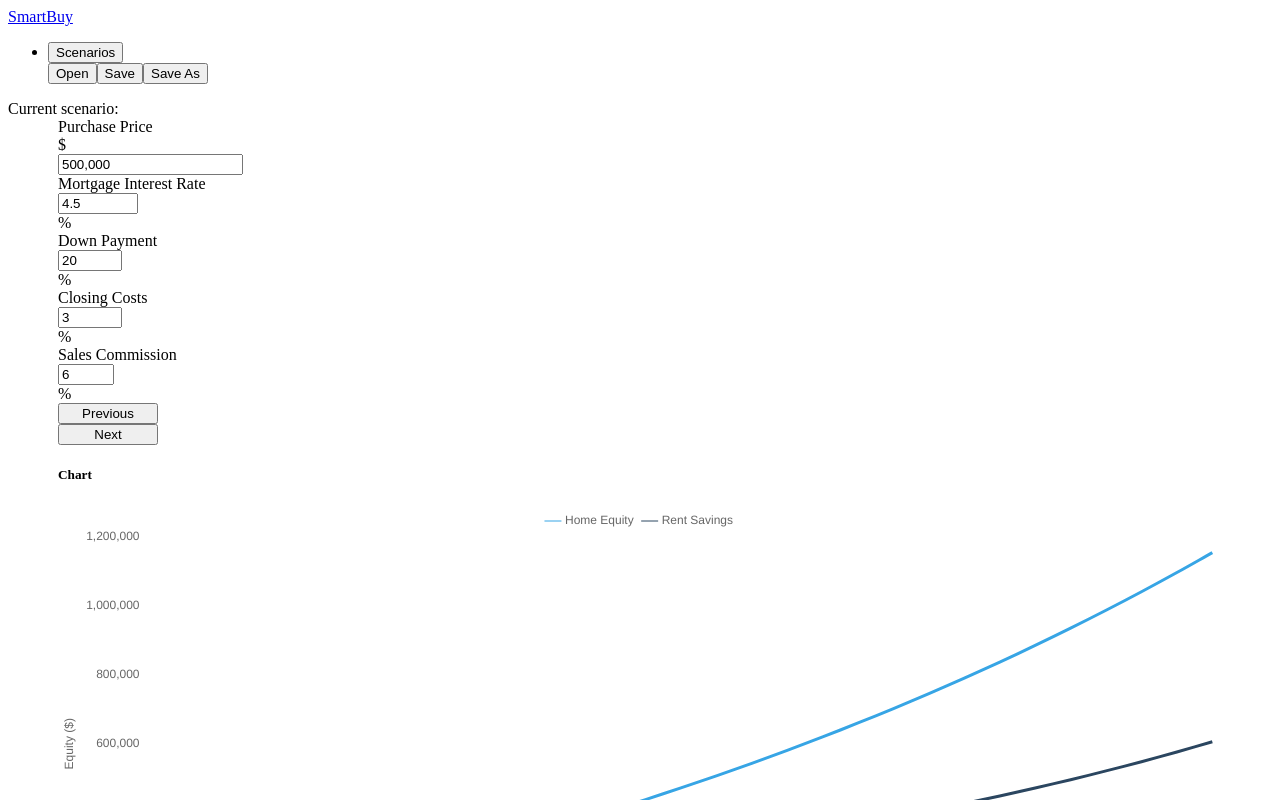
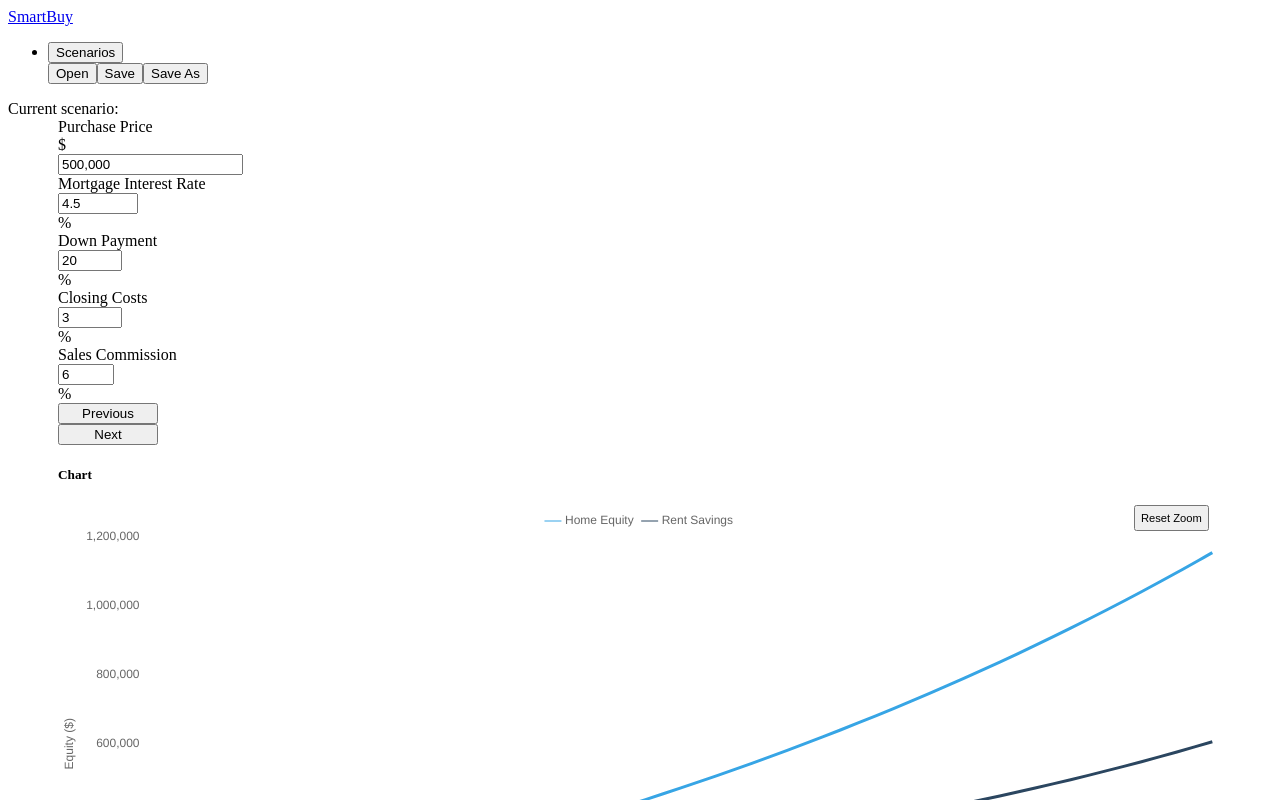
Before and after one commit to darylwada/smart-buy, a React app: page / in a window 1280 px wide. Shown: the top 800 px of the page. Built offline with nearby package versions, Linux system fonts and the light colour scheme; the HTML template or start-up script is replaced by a standard one.

Commit message:
Added a button on top of the chart that resets the zoom level. #13

```diff
--- a/client/containers/Chart.js
+++ b/client/containers/Chart.js
@@ -1,16 +1,23 @@
 import React, { Component } from 'react'
-import { Row } from 'reactstrap'
+import { Row, Button } from 'reactstrap'
 import Chart from 'chart.js'
 import 'chartjs-plugin-zoom'
 
 const styles = {
   row: {
     maxHeight: '500px',
-    padding: '0 50px'
+    padding: '0 50px',
+    position: 'relative'
   },
   chart: {
     height: '450px',
     width: '1050px'
+  },
+  reset: {
+    position: 'absolute',
+    fontSize: '0.7em',
+    padding: '5px',
+    right: '5%'
   }
 }
 
@@ -120,9 +127,14 @@ export default class DataChart extends Component {
     this.lineChart.update()
   }
 
+  resetZoom = () => {
+    this.lineChart.resetZoom()
+  }
+
   render() {
     return (
       <Row style={styles.row}>
+        <Button style={styles.reset} onClick={this.resetZoom}>Reset Zoom</Button>
         <canvas ref="canvas" style={styles.chart}></canvas>
       </Row>
     )
```
